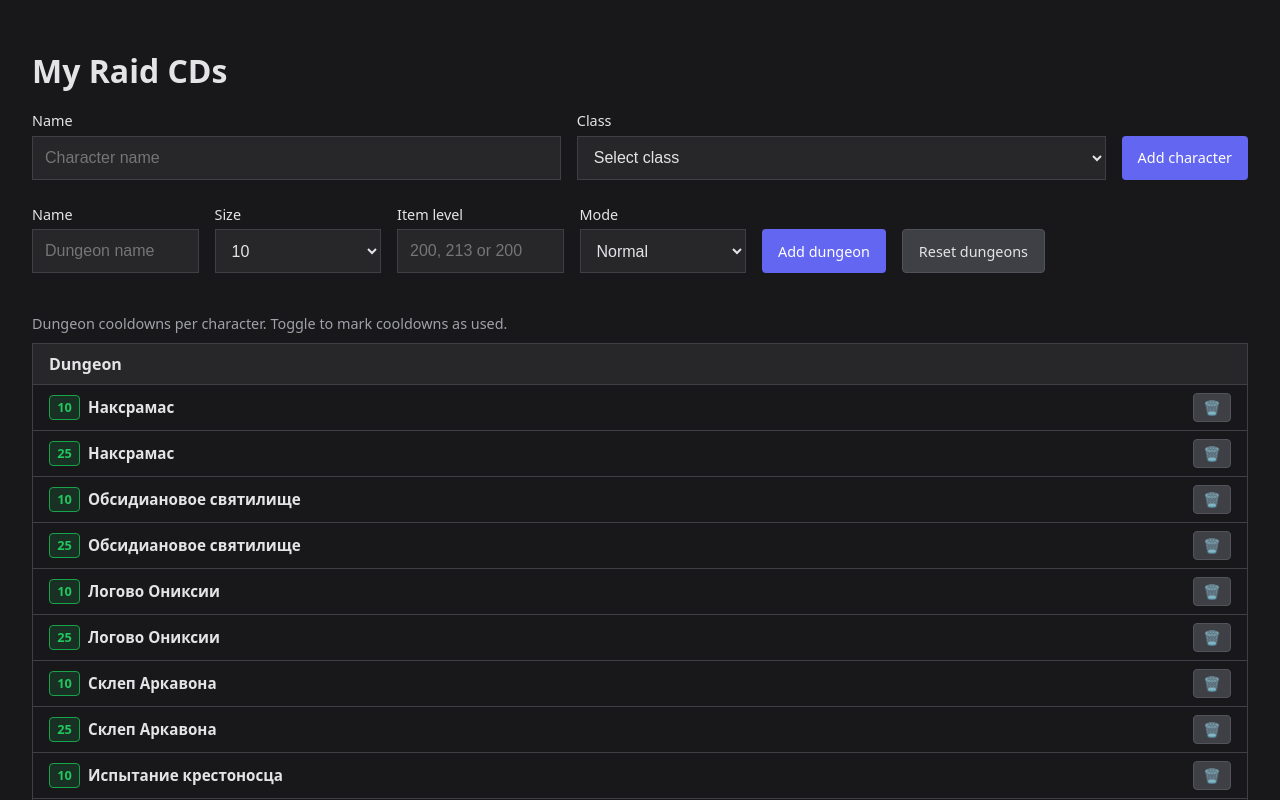
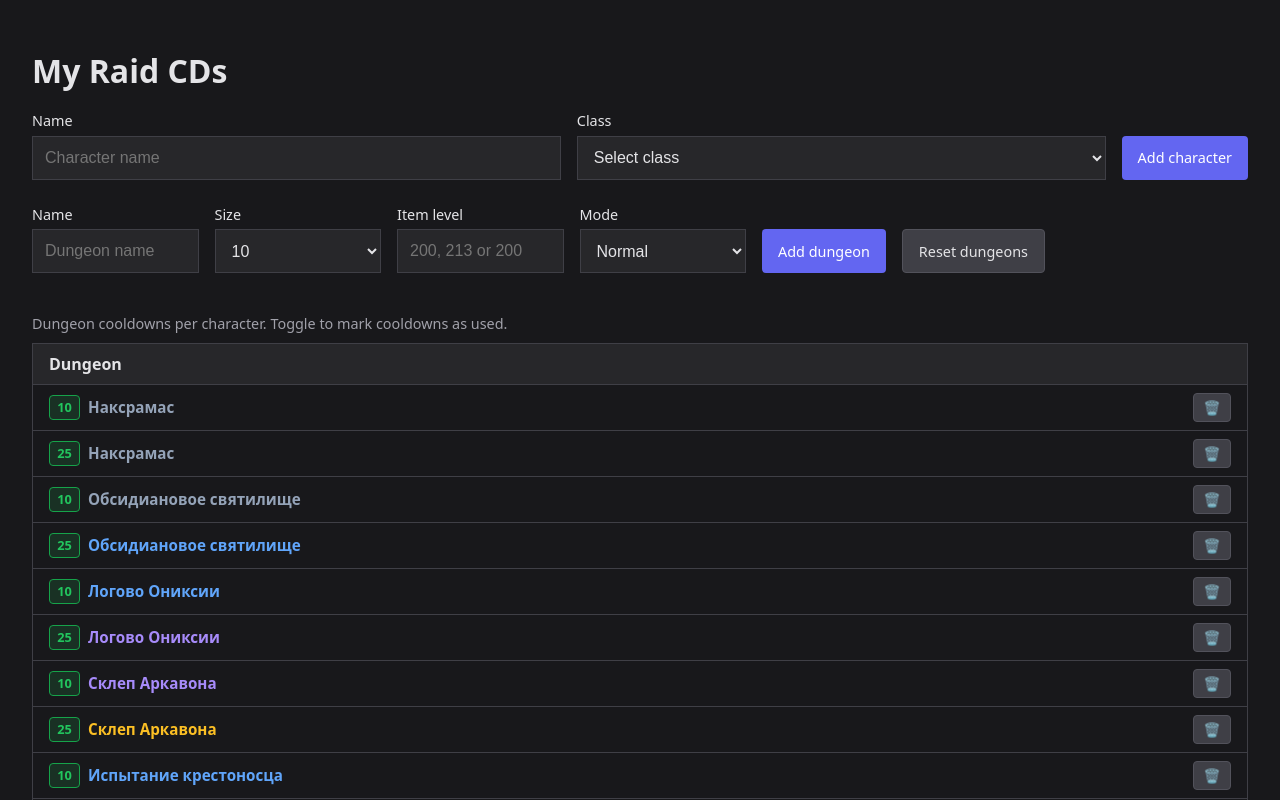
Before and after one commit to sergimax/my-raid-cds, a React (Vite) app: page / in a window 1280 px wide. Shown: the top 800 px of the page. Built offline with nearby package versions, Linux system fonts and the light colour scheme.

Commit message:
feat(dungeon-table): implement item level tier calculation and update styles for dungeon names based on tier

```diff
--- a/src/components/dungeon-table/index.tsx
+++ b/src/components/dungeon-table/index.tsx
@@ -1,6 +1,15 @@
 import { DungeonMode } from "../../types/dungeons.ts";
 import type { DungeonTableProps } from "./types";
 import "./styles.css";
+
+function getItemLevelTier(itemLevel: number[]): number {
+  if (itemLevel.length === 0) return 1;
+  const max = Math.max(...itemLevel);
+  if (max >= 260) return 4;
+  if (max >= 240) return 3;
+  if (max >= 220) return 2;
+  return 1;
+}
 
 export function DungeonTable({
   dungeons,
@@ -78,7 +87,11 @@ export function DungeonTable({
                 >
                   {dungeon.size}
                 </span>
-                <span className="dungeon-name">{dungeon.name}</span>
+                <span
+                  className={`dungeon-name dungeon-name--tier-${getItemLevelTier(dungeon.itemLevel)}`}
+                >
+                  {dungeon.name}
+                </span>
                 <button
                   type="button"
                   className="delete-dungeon-btn"
--- a/src/components/dungeon-table/styles.css
+++ b/src/components/dungeon-table/styles.css
@@ -45,8 +45,23 @@
 
 .dungeon-table .dungeon-name {
   font-weight: 600;
-  color: #e4e4e7;
   font-size: 0.95em;
+}
+
+.dungeon-table .dungeon-name--tier-1 {
+  color: #94a3b8;
+}
+
+.dungeon-table .dungeon-name--tier-2 {
+  color: #60a5fa;
+}
+
+.dungeon-table .dungeon-name--tier-3 {
+  color: #a78bfa;
+}
+
+.dungeon-table .dungeon-name--tier-4 {
+  color: #fbbf24;
 }
 
 .dungeon-table .dungeon-mode {
```
